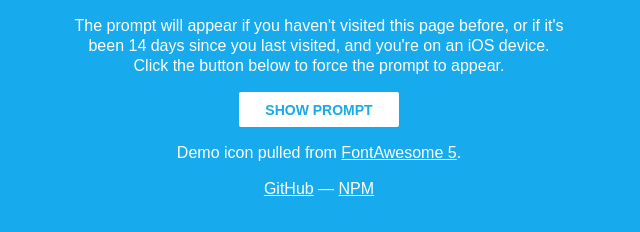
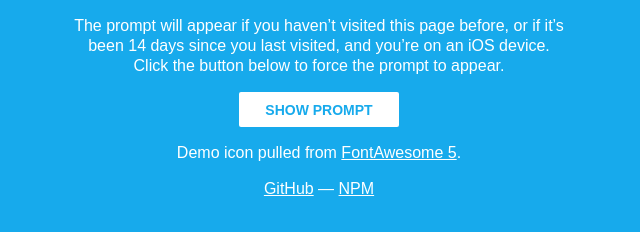
Before and after one commit to JacobDB/pwa-install-prompt, a website: page demo/index.html in a window 1280 px wide. Shown: the full height of the page, 321-961 px from the left. Drawn offline with Linux system fonts and the light colour scheme.

Commit message:
Curly apostrophes

```diff
--- a/demo/index.html
+++ b/demo/index.html
@@ -18,7 +18,7 @@
     </head>
     <body>
         <div class="demo">
-            <p>The prompt will appear if you haven't visited this page before, or if it's been 14 days since you last visited, and you're on an iOS device. Click the button below to force the prompt to appear.</p>
+            <p>The prompt will appear if you haven’t visited this page before, or if it’s been 14 days since you last visited, and you’re on an iOS device. Click the button below to force the prompt to appear.</p>
             <button onclick="document.querySelector('.pwa-install-prompt__container').classList.add('is-active');">Show Prompt</button>
             <p>Demo icon pulled from <a href="https://fontawesome.com/icons/rocket?style=solid" target="_blank">FontAwesome 5</a>.</p>
             <p><a href="https://github.com/JacobDB/pwa-install-prompt">GitHub</a> &mdash; <a href="https://www.npmjs.com/package/pwa-install-prompt">NPM</a></p>
```
